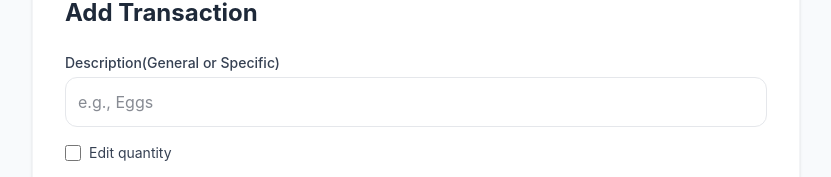
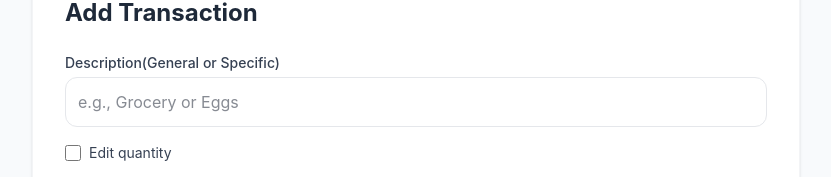
Before and after one commit to MikiBihon15/mikdterm-project-webdvt, a React (Vite) app: page /add in a window 1280 px wide. Shown: the part 168-345 px from the top of the page, without its empty margins (224-1055 px from the left). Built offline with nearby package versions, Linux system fonts and the light colour scheme.

Commit message:
changes texts again

```diff
--- a/src/screens/Addtransactions.jsx
+++ b/src/screens/Addtransactions.jsx
@@ -40,7 +40,7 @@ export default function AddTransactions() {
           <label className="block text-sm font-medium text-gray-700 dark:text-gray-200 mb-1">Description(General or Specific)</label>
           <input
             type="text"
-            placeholder="e.g., Eggs"
+            placeholder="e.g., Grocery or Eggs"
             value={description}
             onChange={(e) => setDescription(e.target.value)}
             required
```
